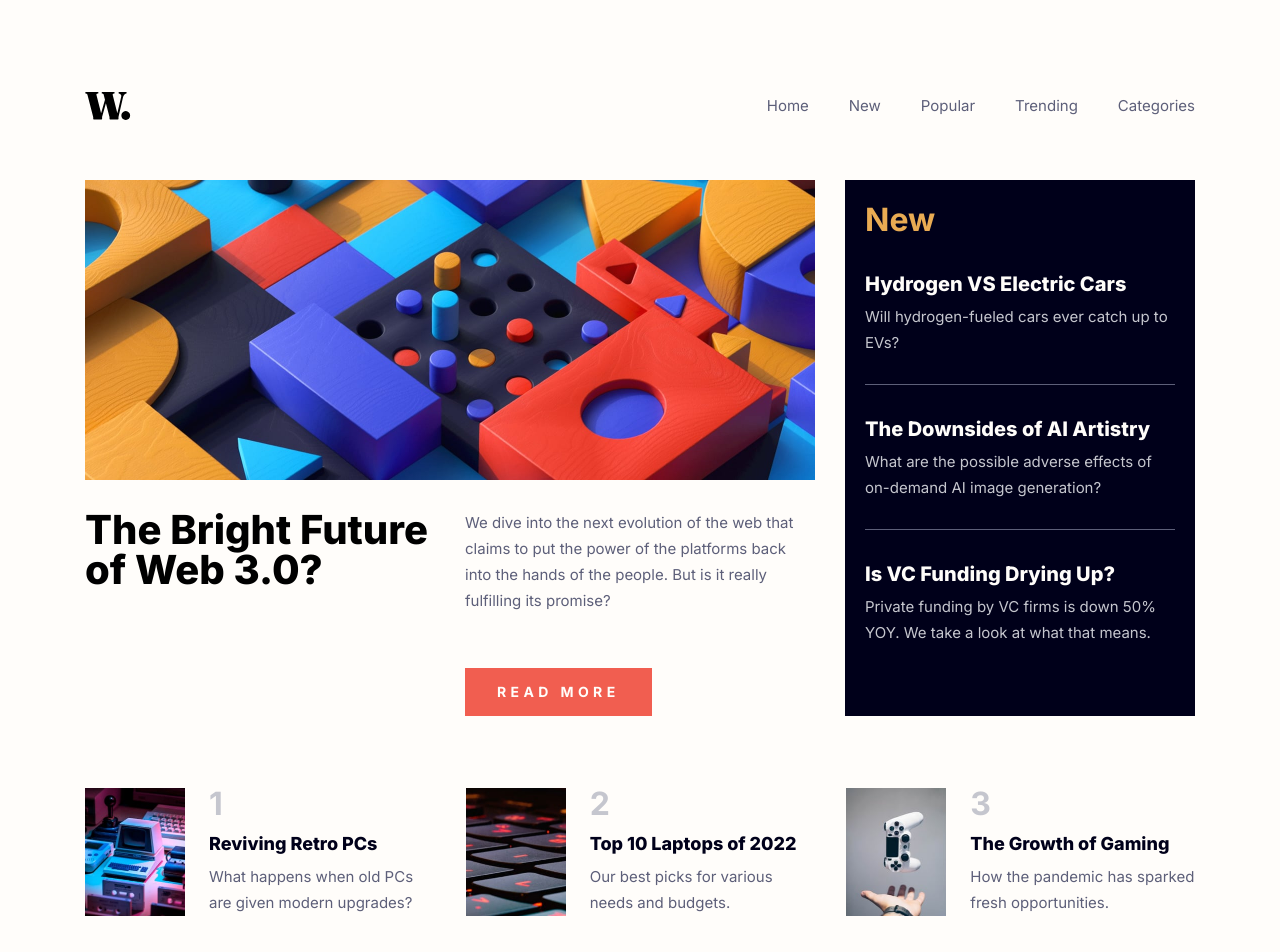
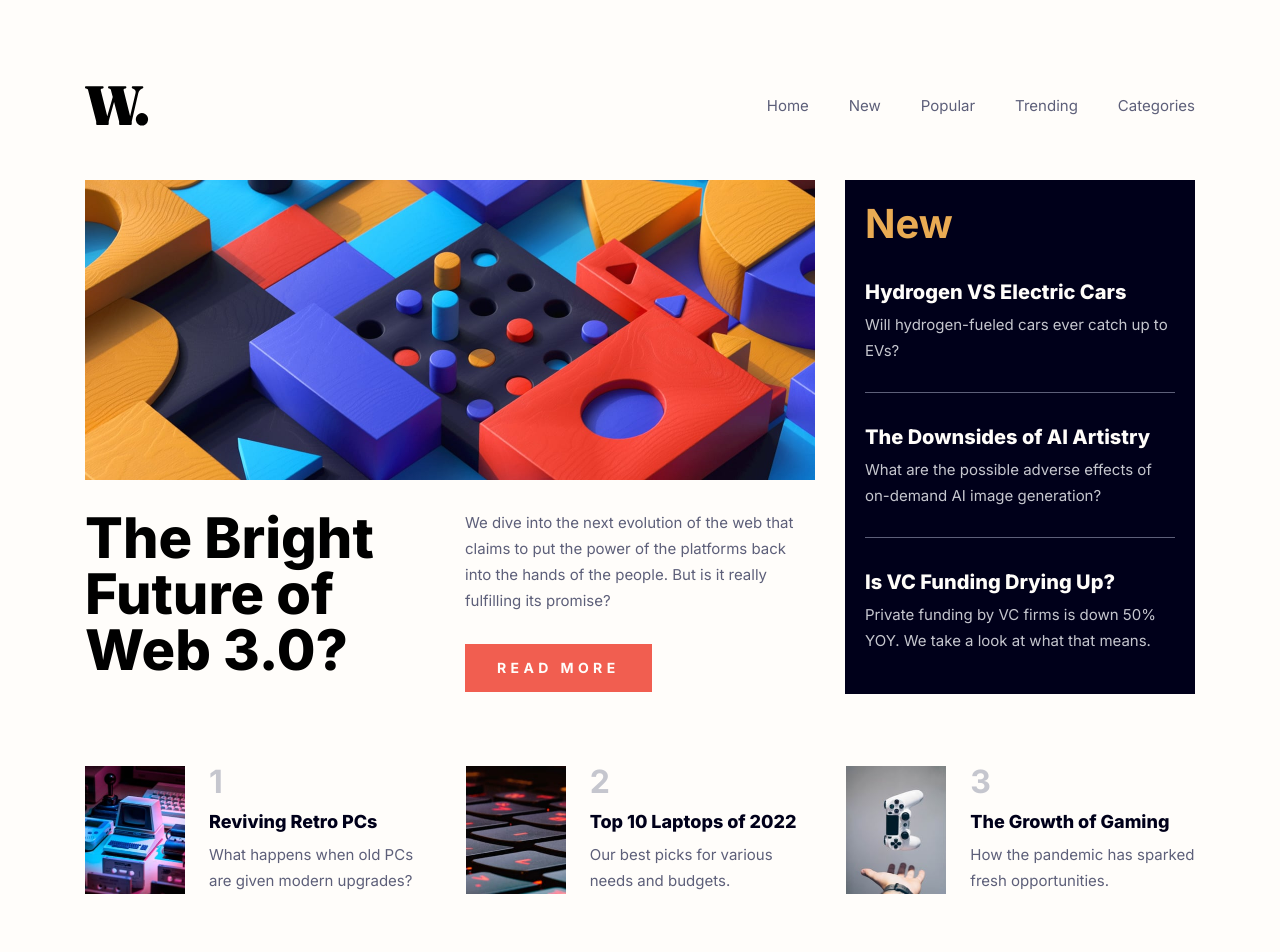
Before and after one commit to john-mirage/fm-news-homepage, a React (Vite) app: page / in a window 1280 px wide. Shown: the top 952 px of the page. Built offline with nearby package versions, Linux system fonts and the light colour scheme.

Commit message:
feat: add some responsive rules and states

```diff
--- a/src/components/FeaturedArticle/FeaturedArticle.module.css
+++ b/src/components/FeaturedArticle/FeaturedArticle.module.css
@@ -74,6 +74,13 @@
   }
 }
 
+@media screen and (min-width: 992px) {
+  .name {
+    font-size: 3.5rem; /* 56px */
+    line-height: 3.5rem; /* 56px */
+  }
+}
+
 @media screen and (min-width: 1206px) {
   .article {
     grid-template:
@@ -82,4 +89,8 @@
       "name button" 1fr / 1fr 1fr;
     gap: 1.875rem; /* 30px */
   }
+
+  .excerpt {
+    margin-bottom: 0;
+  }
 }
--- a/src/components/Header/Header.module.css
+++ b/src/components/Header/Header.module.css
@@ -31,6 +31,11 @@
 }
 
 @media screen and (min-width: 768px) {
+  .logo {
+    width: 4rem; /* 64px */
+    height: 2.5rem; /* 40px */
+  }
+
   .button {
     display: none;
   }
--- a/src/components/LatestArticle/LatestArticle.module.css
+++ b/src/components/LatestArticle/LatestArticle.module.css
@@ -10,12 +10,18 @@
   border-bottom: none;
 }
 
+.link {
+  display: block;
+  max-width: max-content;
+}
+
 .name {
   margin-bottom: 0.5rem; /* 8px */
   font-size: 1.25rem; /* 20px */
   font-weight: 800;
   line-height: 1.5rem; /* 24px */
   color: var(--color-almost-white);
+  transition: color 150ms;
 }
 
 .excerpt {
@@ -25,3 +31,9 @@
   line-height: 1.625rem; /* 26px */
   color: var(--color-silver);
 }
+
+@media screen and (hover: hover) {
+  .link:hover > .name {
+    color: var(--color-yellow);
+  }
+}
--- a/src/components/LatestArticle/LatestArticle.tsx
+++ b/src/components/LatestArticle/LatestArticle.tsx
@@ -10,7 +10,7 @@ const LatestArticle = ({ link, name, excerpt }: Props) => {
   return (
     <li className={classes.container}>
       <article>
-        <a href={link}>
+        <a className={classes.link} href={link}>
           <h3 className={classes.name}>{name}</h3>
         </a>
         <p className={classes.excerpt}>{excerpt}</p>
--- a/src/components/LatestArticleList/LatestArticleList.module.css
+++ b/src/components/LatestArticleList/LatestArticleList.module.css
@@ -10,3 +10,10 @@
   line-height: 2rem; /* 32px */
   color: var(--color-yellow);
 }
+
+@media screen and (min-width: 992px) {
+  .title {
+    font-size: 2.5rem; /* 40px */
+    line-height: 2.5rem; /* 40px */
+  }
+}
--- a/src/components/PopularArticle/PopularArticle.module.css
+++ b/src/components/PopularArticle/PopularArticle.module.css
@@ -26,12 +26,18 @@
   color: var(--color-silver);
 }
 
+.link {
+  display: block;
+  max-width: max-content;
+}
+
 .name {
   margin-bottom: 0.5rem; /* 8px */
   font-size: 1.125rem; /* 18px */
   font-weight: 800;
   line-height: 1.5rem; /* 24px */
   color: var(--color-dark-space-blue);
+  transition: color 150ms;
 }
 
 .excerpt {
@@ -40,3 +46,9 @@
   line-height: 1.625rem; /* 26px */
   color: var(--color-gunmetal);
 }
+
+@media screen and (hover: hover) {
+  .link:hover > .name {
+    color: var(--color-light-vermillion);
+  }
+}
--- a/src/components/PopularArticle/PopularArticle.tsx
+++ b/src/components/PopularArticle/PopularArticle.tsx
@@ -25,7 +25,7 @@ const PopularArticle = ({
           image={image}
         />
         <div className={classes.text}>
-          <a href={link}>
+          <a className={classes.link} href={link}>
             <h3 className={classes.name}>{name}</h3>
           </a>
           <p className={classes.excerpt}>{excerpt}</p>
```
